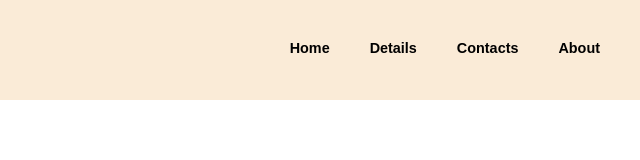
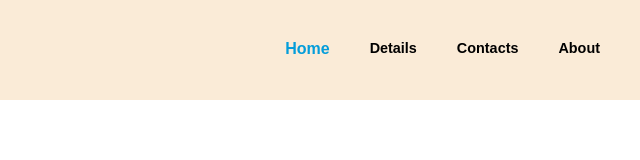
Before and after one commit to Riadul-Islam-551/animation, a plain HTML site: page index.html in a window 1280 px wide. Shown: the full height of the page, 640-1280 px from the left. Drawn offline with Linux system fonts and the light colour scheme.

Commit message:
simple change in home bar

```diff
--- a/index.html
+++ b/index.html
@@ -13,7 +13,7 @@
           <li class="nav_links"><a href="#">About</a></li>
           <li class="nav_links"><a href="#">Contacts</a></li>
           <li class="nav_links"><a href="#">Details</a></li>
-          <li class="nav_links"><a href="#">Home</a></li>
+          <li class="nav_links home"><a href="#">Home</a></li>
           <li class="nav_logo"><a href="#">Rafa</a></li>
         </ul>
       </div>
--- a/style.css
+++ b/style.css
@@ -38,11 +38,20 @@
   padding: 10px;
   cursor: pointer;
   animation-name: links_anim;
-  animation-duration: 0.7s;
+  animation-duration: 0.9s;
+  animation-timing-function:ease-out;
+}
+.head .nav ul .home a{
+  color: #049dda;
+  font-size: 1rem;
+}
+.head .nav ul .nav_links a:hover{
+  color:#00b7ff ;
+  text-decoration: underline;
 }
 @keyframes links_anim {
   from {
-    opacity: 0.5;
+    opacity: 0;
     transform: translateX(-10px) translateY(-10px);
   }
   to {
```
